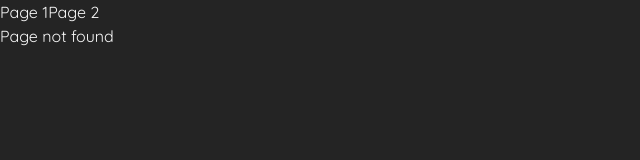
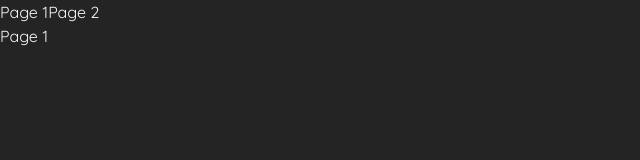
Before and after one commit to dragusheen/WebTools, a React (Vite) app: page / in a window 1280 px wide. Before the commit this address had no page. Shown: the top 160 px of the page, without its empty margins (0-640 px from the left). Built offline with nearby package versions, Linux system fonts and the light colour scheme.

Commit message:
[~] fix router issues

```diff
--- a/index.html
+++ b/index.html
@@ -12,6 +12,6 @@
   </head>
   <body>
     <div id="root"></div>
-    <script type="module" src="/src/main.tsx"></script>
+    <script type="module" src="/src/index.tsx"></script>
   </body>
 </html>
--- a/package.json
+++ b/package.json
@@ -1,5 +1,6 @@
 {
-  "name": "tmp",
+  "name": "WebTools",
+  "homepage": "/WebTools/#",
   "private": true,
   "version": "0.0.0",
   "type": "module",
@@ -32,6 +33,5 @@
     "typescript": "~5.7.2",
     "typescript-eslint": "^8.22.0",
     "vite": "^6.1.0"
-  },
-  "homepage": "https://dragusheen.github.io/WebTools"
+  }
 }
--- a/src/App.tsx
+++ b/src/App.tsx
@@ -7,7 +7,7 @@
 */
 
 /* ----- IMPORTS ----- */
-import { BrowserRouter as Router, Routes, Route, NavLink } from "react-router-dom";
+import { Routes, Route, NavLink, HashRouter } from "react-router-dom";
 import { getPagesConfigs } from "./router/routesConfig";
 
 function App() {
@@ -15,7 +15,7 @@ function App() {
 
     return (
         <>
-            <Router>
+            <HashRouter>
                 <body>
                     <div>
                         {pagesConfigs.map((pageConfig) => {
@@ -35,7 +35,7 @@ function App() {
                         })}
                     </Routes>
                 </body>
-            </Router>
+            </HashRouter>
         </>
     )
 }
--- a/src/main.tsx
+++ b/src/index.tsx
@@ -8,7 +8,7 @@
 
 import { StrictMode } from 'react'
 import { createRoot } from 'react-dom/client'
-import './index.css'
+import './styles/index.css'
 import App from './App.tsx'
 
 createRoot(document.getElementById('root')!).render(
--- a/src/router/routesConfig.ts
+++ b/src/router/routesConfig.ts
@@ -15,8 +15,8 @@ import { PageConfig } from "../types/routeConfig";
 
 /* ----- DATAS ----- */
 const PagesConfigs: PageConfig[] = [
-    { name: 'Page 1', content: Page1, path: "/WebTools/", navbar_display: true },
-    { name: 'Page 2', content: Page2, path: "/WebTools/2", navbar_display: true },
+    { name: 'Page 1', content: Page1, path: "/", navbar_display: true },
+    { name: 'Page 2', content: Page2, path: "/2", navbar_display: true },
     { name: 'Page Not Found', content: PageNotFound, path: "*", navbar_display: false },
 ]
 
--- a/src/index.css
+++ b/src/styles/index.css
@@ -9,7 +9,7 @@
 
 /* ----- IMPORTS ----- */
 @import "tailwindcss";
-@import "./styles/colors.css";
+@import "./colors.css";
 
 
 /* ----- STYLES ----- */
```
